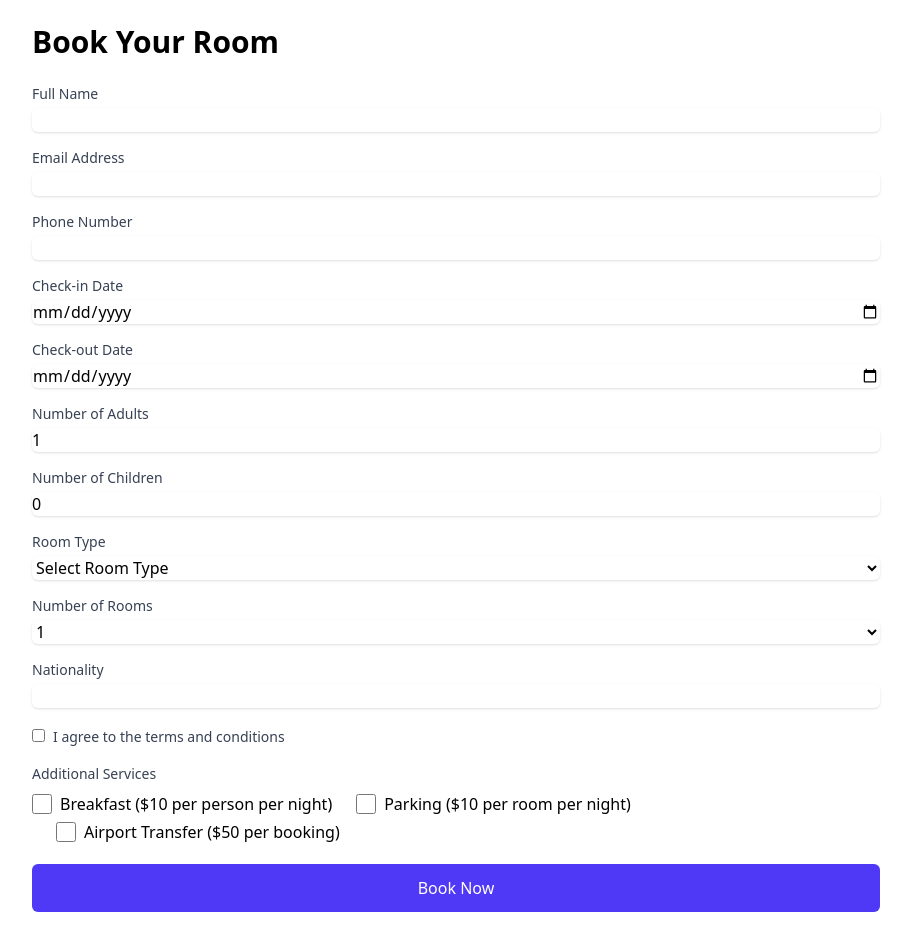
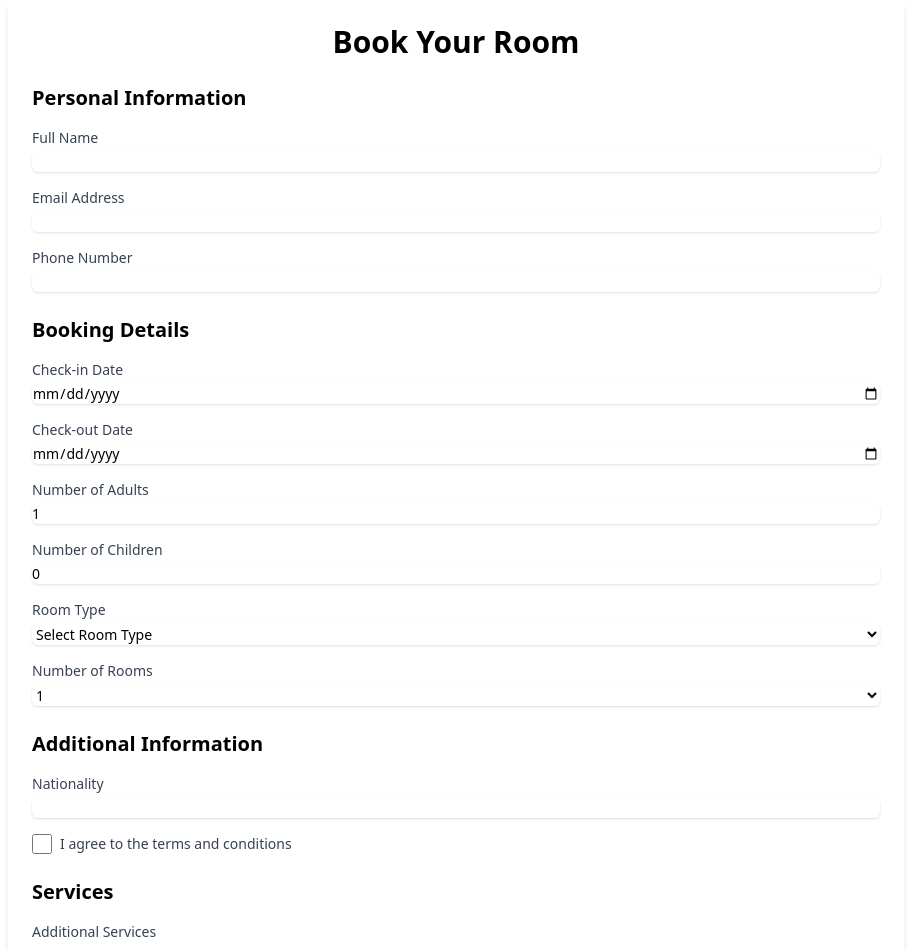
Before and after one commit to HeshanJay/hotel-manager-app, a React (Vite) app in the folder frontend/: page /room-booking in a window 1280 px wide. Shown: the top 950 px of the page, without its empty margins (184-1095 px from the left). Built offline with nearby package versions, Linux system fonts and the light colour scheme.

Commit message:
Enhance interface

```diff
--- a/frontend/src/Pages/RoomBooking.jsx
+++ b/frontend/src/Pages/RoomBooking.jsx
@@ -120,115 +120,160 @@ const RoomBooking = () => {
   const totalCost = calculateTotalCost(formData);
 
   return (
-    <div className="max-w-4xl mx-auto p-6">
-      <h1 className="text-3xl font-bold mb-6">Book Your Room</h1>
+    <div className="max-w-4xl mx-auto p-6 bg-white shadow-md rounded-lg">
+      <h1 className="text-3xl font-bold mb-6 text-center">Book Your Room</h1>
       {error && (
-        <div className="mb-4 p-4 bg-red-100 text-red-700 rounded">{error}</div>
+        <div className="mb-4 p-4 bg-red-100 text-red-700 rounded-md">
+          {error}
+        </div>
       )}
-      <form onSubmit={handleSubmit} className="space-y-4">
+      <div className="space-y-6">
+        {/* Personal Information */}
         <div>
-          <label className="block text-sm font-medium text-gray-700">
+          <h2 className="text-xl font-bold mb-4">Personal Information</h2>
+          <div className="space-y-4">
+            <div className="mb-4">
+              <label
+                htmlFor="fullName"
+                className="block text-sm font-medium text-gray-700"
+              >
                 Full Name
               </label>
               <input
                 type="text"
+                id="fullName"
                 name="fullName"
                 value={formData.fullName}
                 onChange={handleChange}
                 required
-            className="mt-1 block w-full rounded-md border-gray-300 shadow-sm focus:border-indigo-500 focus:ring-indigo-500"
+                className="mt-1 block w-full rounded-md border-gray-300 shadow-sm focus:border-indigo-500 focus:ring-indigo-500 sm:text-sm placeholder-gray-400"
               />
             </div>
-        <div>
-          <label className="block text-sm font-medium text-gray-700">
+            <div className="mb-4">
+              <label
+                htmlFor="email"
+                className="block text-sm font-medium text-gray-700"
+              >
                 Email Address
               </label>
               <input
                 type="email"
+                id="email"
                 name="email"
                 value={formData.email}
                 onChange={handleChange}
                 required
-            className="mt-1 block w-full rounded-md border-gray-300 shadow-sm focus:border-indigo-500 focus:ring-indigo-500"
+                className="mt-1 block w-full rounded-md border-gray-300 shadow-sm focus:border-indigo-500 focus:ring-indigo-500 sm:text-sm placeholder-gray-400"
               />
             </div>
-        <div>
-          <label className="block text-sm font-medium text-gray-700">
+            <div className="mb-4">
+              <label
+                htmlFor="phone"
+                className="block text-sm font-medium text-gray-700"
+              >
                 Phone Number
               </label>
               <input
                 type="tel"
+                id="phone"
                 name="phone"
                 value={formData.phone}
                 onChange={handleChange}
                 required
-            className="mt-1 block w-full rounded-md border-gray-300 shadow-sm focus:border-indigo-500 focus:ring-indigo-500"
+                className="mt-1 block w-full rounded-md border-gray-300 shadow-sm focus:border-indigo-500 focus:ring-indigo-500 sm:text-sm placeholder-gray-400"
               />
             </div>
+          </div>
+        </div>
+
+        {/* Booking Details */}
         <div>
-          <label className="block text-sm font-medium text-gray-700">
+          <h2 className="text-xl font-bold mb-4">Booking Details</h2>
+          <div className="space-y-4">
+            <div className="mb-4">
+              <label
+                htmlFor="checkIn"
+                className="block text-sm font-medium text-gray-700"
+              >
                 Check-in Date
               </label>
               <input
                 type="date"
+                id="checkIn"
                 name="checkIn"
                 value={formData.checkIn}
                 onChange={handleChange}
                 required
-            className="mt-1 block w-full rounded-md border-gray-300 shadow-sm focus:border-indigo-500 focus:ring-indigo-500"
+                className="mt-1 block w-full rounded-md border-gray-300 shadow-sm focus:border-indigo-500 focus:ring-indigo-500 sm:text-sm"
               />
             </div>
-        <div>
-          <label className="block text-sm font-medium text-gray-700">
+            <div className="mb-4">
+              <label
+                htmlFor="checkOut"
+                className="block text-sm font-medium text-gray-700"
+              >
                 Check-out Date
               </label>
               <input
                 type="date"
+                id="checkOut"
                 name="checkOut"
                 value={formData.checkOut}
                 onChange={handleChange}
                 required
-            className="mt-1 block w-full rounded-md border-gray-300 shadow-sm focus:border-indigo-500 focus:ring-indigo-500"
+                className="mt-1 block w-full rounded-md border-gray-300 shadow-sm focus:border-indigo-500 focus:ring-indigo-500 sm:text-sm"
               />
             </div>
-        <div>
-          <label className="block text-sm font-medium text-gray-700">
+            <div className="mb-4">
+              <label
+                htmlFor="adults"
+                className="block text-sm font-medium text-gray-700"
+              >
                 Number of Adults
               </label>
               <input
                 type="number"
+                id="adults"
                 name="adults"
                 value={formData.adults}
                 onChange={handleChange}
                 min="1"
                 required
-            className="mt-1 block w-full rounded-md border-gray-300 shadow-sm focus:border-indigo-500 focus:ring-indigo-500"
+                className="mt-1 block w-full rounded-md border-gray-300 shadow-sm focus:border-indigo-500 focus:ring-indigo-500 sm:text-sm"
               />
             </div>
-        <div>
-          <label className="block text-sm font-medium text-gray-700">
+            <div className="mb-4">
+              <label
+                htmlFor="children"
+                className="block text-sm font-medium text-gray-700"
+              >
                 Number of Children
               </label>
               <input
                 type="number"
+                id="children"
                 name="children"
                 value={formData.children}
                 onChange={handleChange}
                 min="0"
                 required
-            className="mt-1 block w-full rounded-md border-gray-300 shadow-sm focus:border-indigo-500 focus:ring-indigo-500"
+                className="mt-1 block w-full rounded-md border-gray-300 shadow-sm focus:border-indigo-500 focus:ring-indigo-500 sm:text-sm"
               />
             </div>
-        <div>
-          <label className="block text-sm font-medium text-gray-700">
+            <div className="mb-4">
+              <label
+                htmlFor="roomType"
+                className="block text-sm font-medium text-gray-700"
+              >
                 Room Type
               </label>
               <select
+                id="roomType"
                 name="roomType"
                 value={formData.roomType}
                 onChange={handleChange}
                 required
-            className="mt-1 block w-full rounded-md border-gray-300 shadow-sm focus:border-indigo-500 focus:ring-indigo-500"
+                className="mt-1 block w-full rounded-md border-gray-300 shadow-sm focus:border-indigo-500 focus:ring-indigo-500 sm:text-sm"
               >
                 <option value="">Select Room Type</option>
                 <option value="standard">Standard Room</option>
@@ -236,16 +281,20 @@ const RoomBooking = () => {
                 <option value="suite">Suite</option>
               </select>
             </div>
-        <div>
-          <label className="block text-sm font-medium text-gray-700">
+            <div className="mb-4">
+              <label
+                htmlFor="numberOfRooms"
+                className="block text-sm font-medium text-gray-700"
+              >
                 Number of Rooms
               </label>
               <select
+                id="numberOfRooms"
                 name="numberOfRooms"
                 value={formData.numberOfRooms}
                 onChange={handleChange}
                 required
-            className="mt-1 block w-full rounded-md border-gray-300 shadow-sm focus:border-indigo-500 focus:ring-indigo-500"
+                className="mt-1 block w-full rounded-md border-gray-300 shadow-sm focus:border-indigo-500 focus:ring-indigo-500 sm:text-sm"
               >
                 {[1, 2, 3, 4].map((num) => (
                   <option key={num} value={num}>
@@ -254,38 +303,57 @@ const RoomBooking = () => {
                 ))}
               </select>
             </div>
+          </div>
+        </div>
+
+        {/* Additional Information */}
         <div>
-          <label className="block text-sm font-medium text-gray-700">
+          <h2 className="text-xl font-bold mb-4">Additional Information</h2>
+          <div className="space-y-4">
+            <div className="mb-4">
+              <label
+                htmlFor="nationality"
+                className="block text-sm font-medium text-gray-700"
+              >
                 Nationality
               </label>
               <input
                 type="text"
+                id="nationality"
                 name="nationality"
                 value={formData.nationality}
                 onChange={handleChange}
                 required
-            className="mt-1 block w-full rounded-md border-gray-300 shadow-sm focus:border-indigo-500 focus:ring-indigo-500"
+                className="mt-1 block w-full rounded-md border-gray-300 shadow-sm focus:border-indigo-500 focus:ring-indigo-500 sm:text-sm placeholder-gray-400"
               />
             </div>
-        <div>
+            <div className="mb-4">
+              <label className="flex items-center">
                 <input
                   type="checkbox"
                   name="agreeTerms"
                   checked={formData.agreeTerms}
                   onChange={handleChange}
                   required
-            className="mr-2"
+                  className="form-checkbox h-5 w-5 text-indigo-600"
                 />
-          <label className="text-sm text-gray-700">
+                <span className="ml-2 text-sm text-gray-700">
                   I agree to the terms and conditions
+                </span>
               </label>
             </div>
+          </div>
+        </div>
+
+        {/* Services */}
         <div>
+          <h2 className="text-xl font-bold mb-4">Services</h2>
+          <div className="mb-4">
             <label className="block text-sm font-medium text-gray-700">
               Additional Services
             </label>
-          <div className="mt-2">
-            <label className="inline-flex items-center">
+            <div className="mt-2 space-y-2">
+              <label className="flex items-center">
                 <input
                   type="checkbox"
                   name="breakfast"
@@ -293,9 +361,11 @@ const RoomBooking = () => {
                   onChange={handleChange}
                   className="form-checkbox h-5 w-5 text-indigo-600"
                 />
-              <span className="ml-2">Breakfast ($10 per person per night)</span>
+                <span className="ml-2">
+                  Breakfast ($10 per person per night)
+                </span>
               </label>
-            <label className="inline-flex items-center ml-6">
+              <label className="flex items-center">
                 <input
                   type="checkbox"
                   name="parking"
@@ -305,7 +375,7 @@ const RoomBooking = () => {
                 />
                 <span className="ml-2">Parking ($10 per room per night)</span>
               </label>
-            <label className="inline-flex items-center ml-6">
+              <label className="flex items-center">
                 <input
                   type="checkbox"
                   name="airportTransfer"
@@ -317,16 +387,18 @@ const RoomBooking = () => {
               </label>
             </div>
           </div>
+        </div>
+      </div>
+
       <button
-          type="submit"
-          className="w-full bg-indigo-600 text-white py-3 px-4 rounded-md hover:bg-indigo-700 transition duration-300"
+        onClick={handleSubmit}
+        className="w-full bg-indigo-600 text-white py-3 px-4 rounded-md hover:bg-indigo-700 transition duration-300 focus:outline-none focus:ring-2 focus:ring-indigo-500 focus:ring-offset-2 mt-6"
       >
         Book Now
       </button>
-      </form>
       {totalCost > 0 && (
-        <div className="mt-4">
-          <p className="text-lg font-medium">Total Cost: ${totalCost}</p>
+        <div className="mt-4 text-lg font-medium text-gray-900">
+          Total Cost: ${totalCost}
         </div>
       )}
       {isPopupOpen && (
@@ -365,7 +437,7 @@ const RoomBooking = () => {
             </p>
             <button
               onClick={() => setIsPopupOpen(false)}
-              className="mt-4 bg-indigo-600 text-white py-2 px-4 rounded hover:bg-indigo-700"
+              className="mt-4 w-full bg-indigo-600 text-white py-2 px-4 rounded hover:bg-indigo-700 focus:outline-none focus:ring-2 focus:ring-indigo-500 focus:ring-offset-2"
             >
               Close
             </button>
```
Lines whose indentation alone changed are shown as unchanged.
